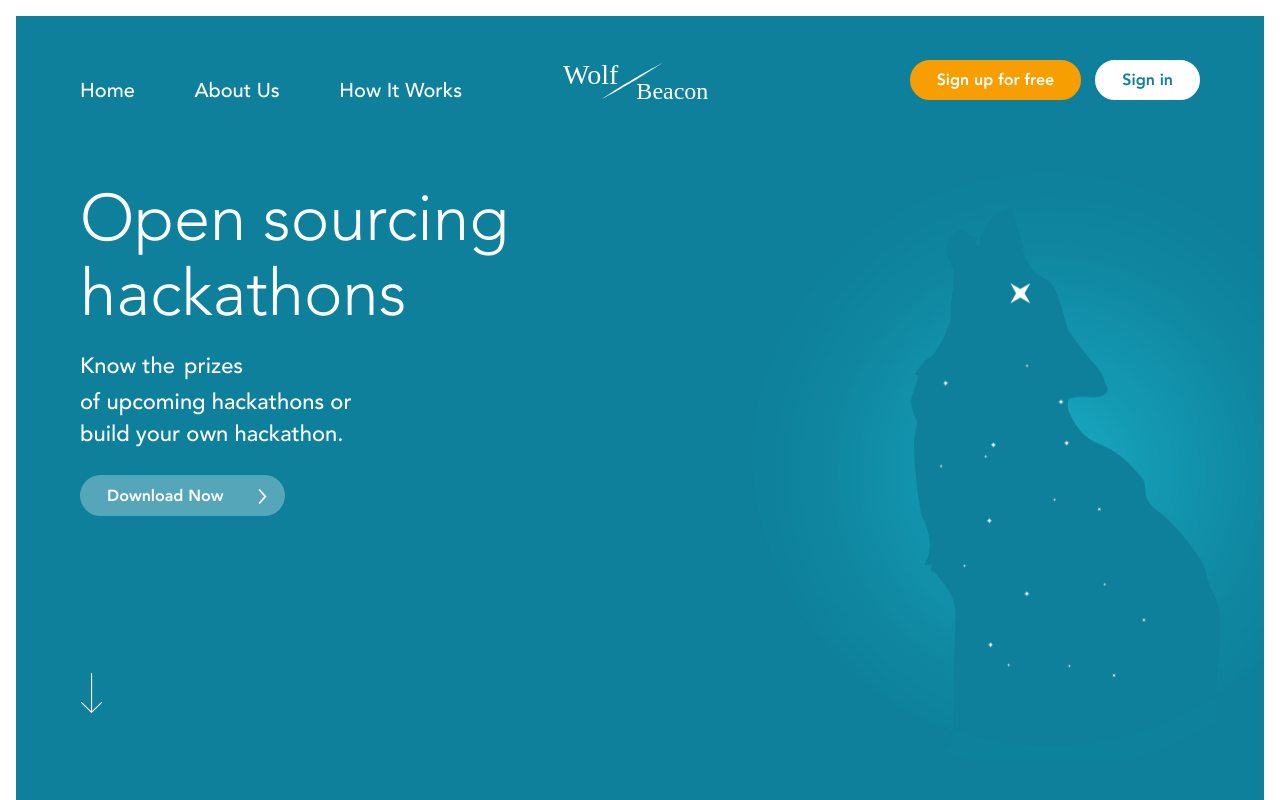
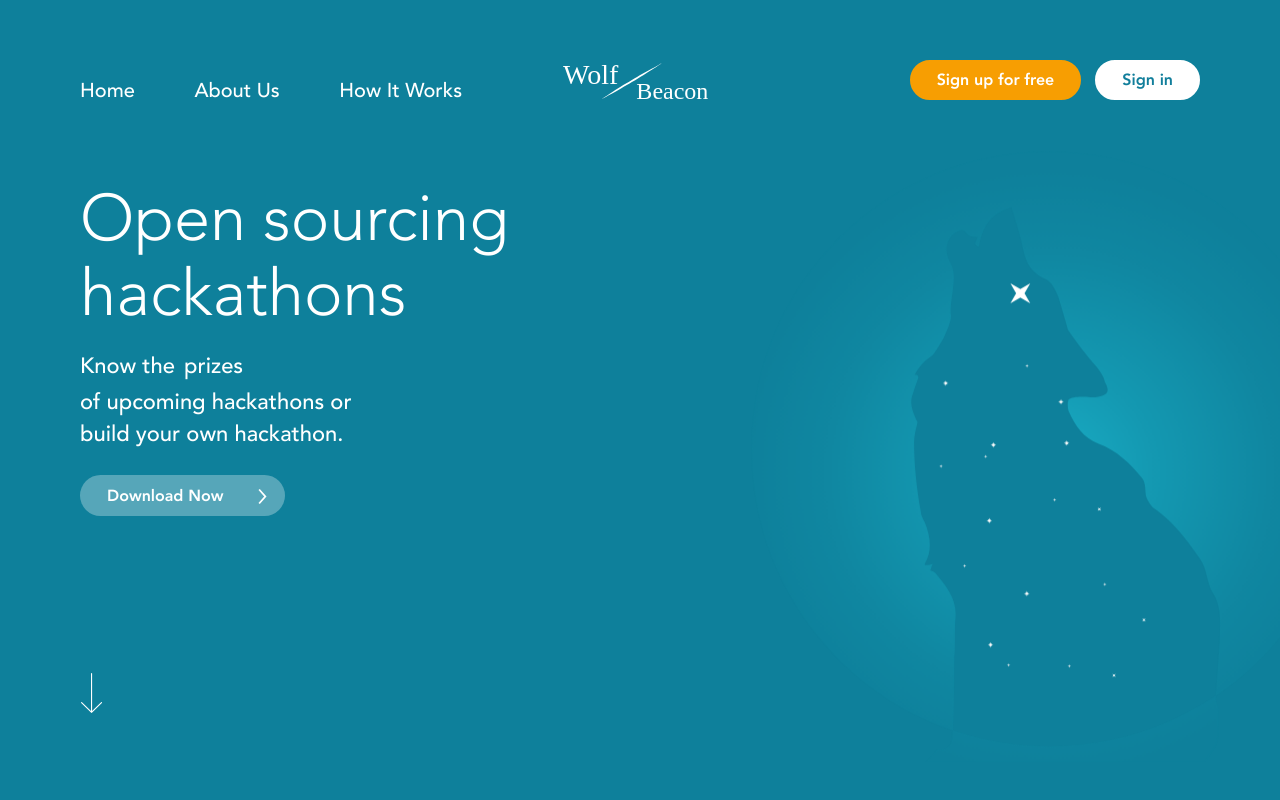
Before and after one commit to WolfBeacon/WolfBeacon.github.io, a plain HTML site: page index.html in a window 1280 px wide. Shown: the top 800 px of the page. Drawn offline with nearby package versions, Linux system fonts and the light colour scheme.

Commit message:
Update index.html

```diff
--- a/index.html
+++ b/index.html
@@ -503,9 +503,6 @@
 <!--end footer -->
 </footer>
 
-<div class="border-page top"></div>
-<div class="border-page lft"></div>
-<div class="border-page rgt"></div>
 <!-- TRANSITION -->
 <div id="loading-page" aria-hidden="true"></div>
 
```
